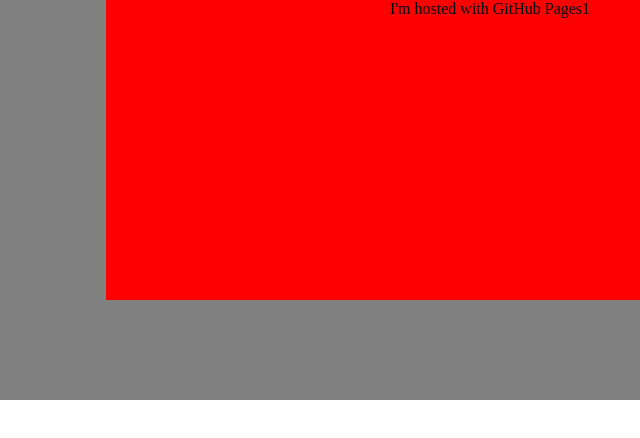
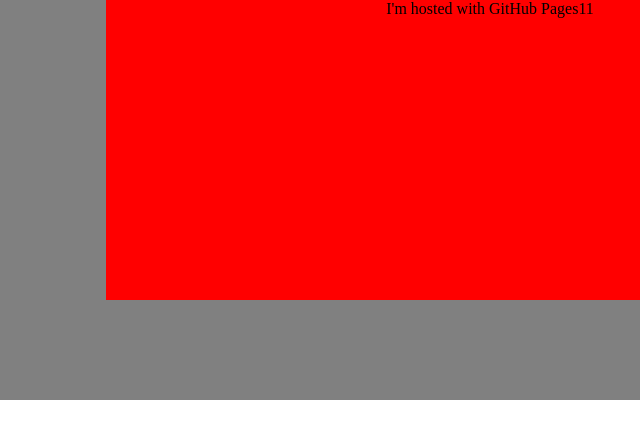
Before and after one commit to Merlinov/merlinov.github.io, a plain HTML site: page index.html in a window 1280 px wide. Shown: the full height of the page, 0-640 px from the left. Drawn offline with Linux system fonts and the light colour scheme.

Commit message:
Update index.html

```diff
--- a/index.html
+++ b/index.html
@@ -9,7 +9,7 @@
 <body>
 
     <div class="my-flex-container">
-        <div class="my-flex-box-1">I'm hosted with GitHub Pages1</div>
+        <div class="my-flex-box-1">I'm hosted with GitHub Pages11</div>
         <audio src="dt.mp3" controls></audio>
     </div>
 
```
